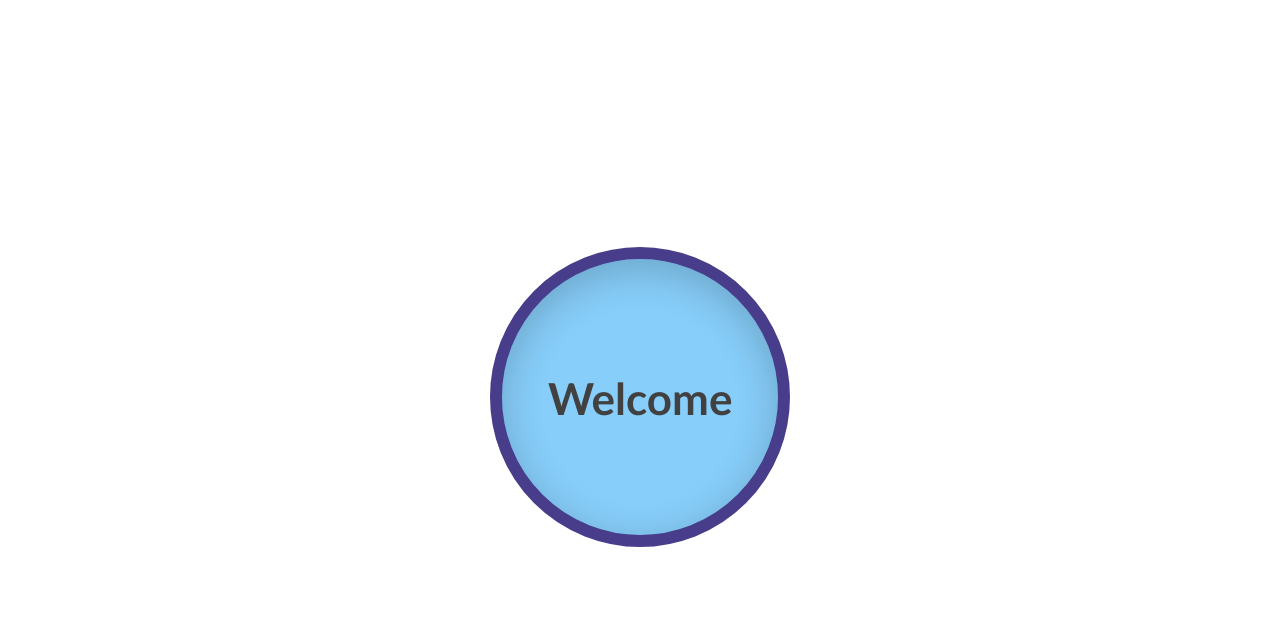
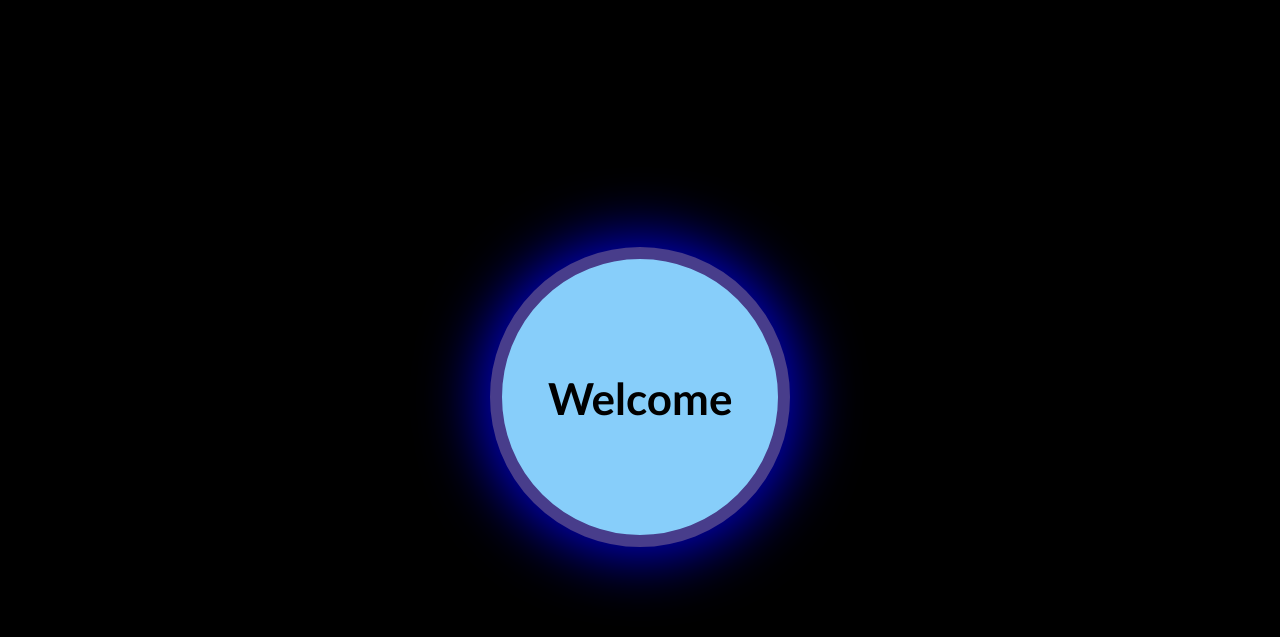
Before and after one commit to shunyavkash-vivek-sojitra/learning, a plain HTML site: page Day-15/Cube-Animation/index.html in a window 1280 px wide. Shown: the part 99-736 px from the top of the page. Drawn offline with Linux system fonts and the light colour scheme.

Commit message:
Day-15 Animation - Cube - [HTML-CSS]

```diff
--- a/Day-15/Cube-Animation/assets/styles/cube-animation.css
+++ b/Day-15/Cube-Animation/assets/styles/cube-animation.css
@@ -3,6 +3,9 @@
   margin: 0;
   padding: 0;
   box-sizing: border-box;
+}
+body {
+  background-color: black;
 }
 .container {
   width: 100%;
@@ -58,7 +61,7 @@ h1 {
     border-radius: 50%;
     transform: rotate(360deg);
     border: 6px solid darkslateblue;
-    box-shadow: rgba(0, 0, 0, 0.2) 0px 5px 20px inset;
+    box-shadow: 0 0 30px 5px rgba(0, 0, 255, 0.8);
   }
 }
 h2 {
@@ -66,7 +69,7 @@ h2 {
   font-family: "Trebuchet MS", "Lucida Sans Unicode", "Lucida Grande",
     "Lucida Sans", Arial, sans-serif;
   animation: text 1600ms ease-out forwards;
-  color: #414141;
+  color: black;
 }
 @keyframes text {
   0% {
```
